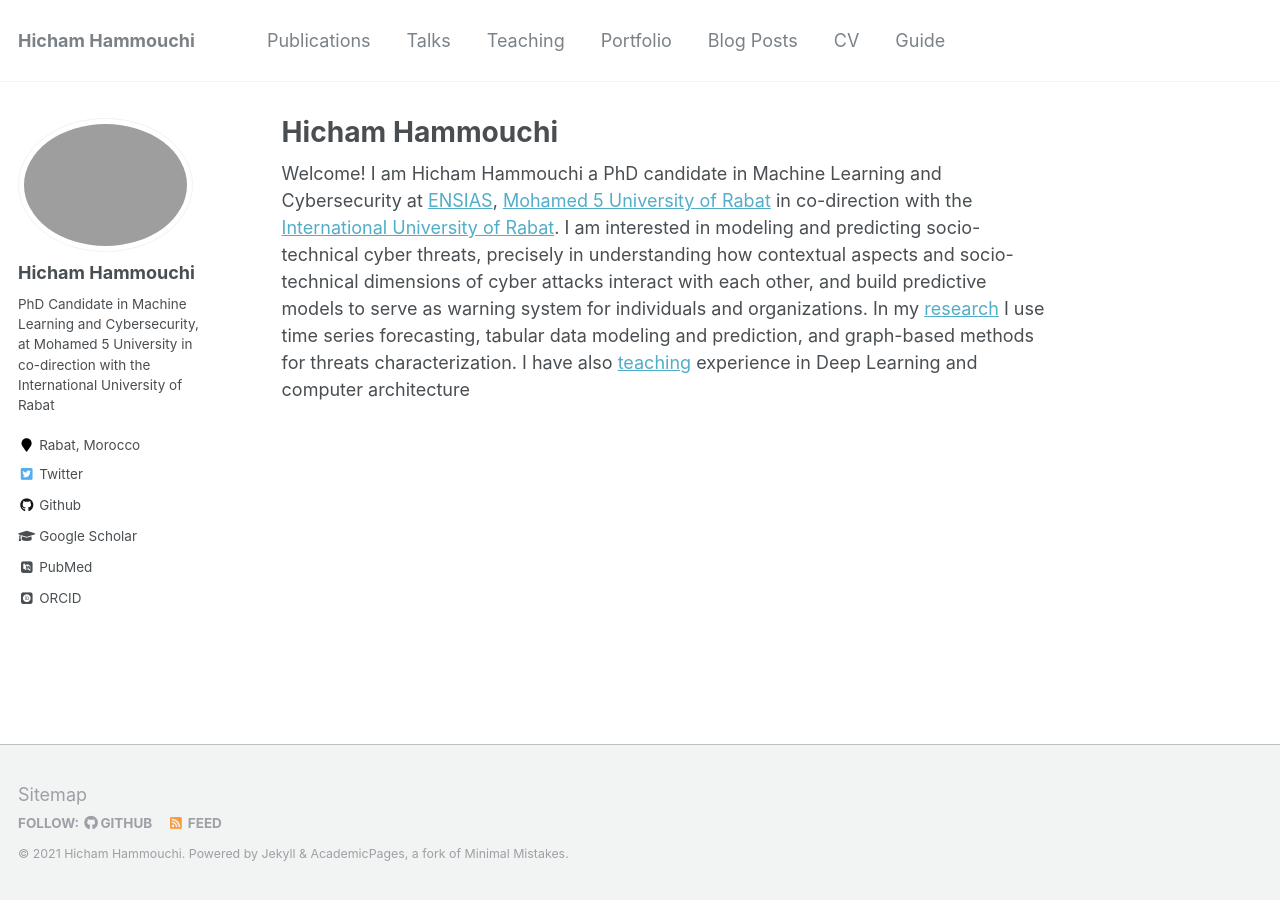
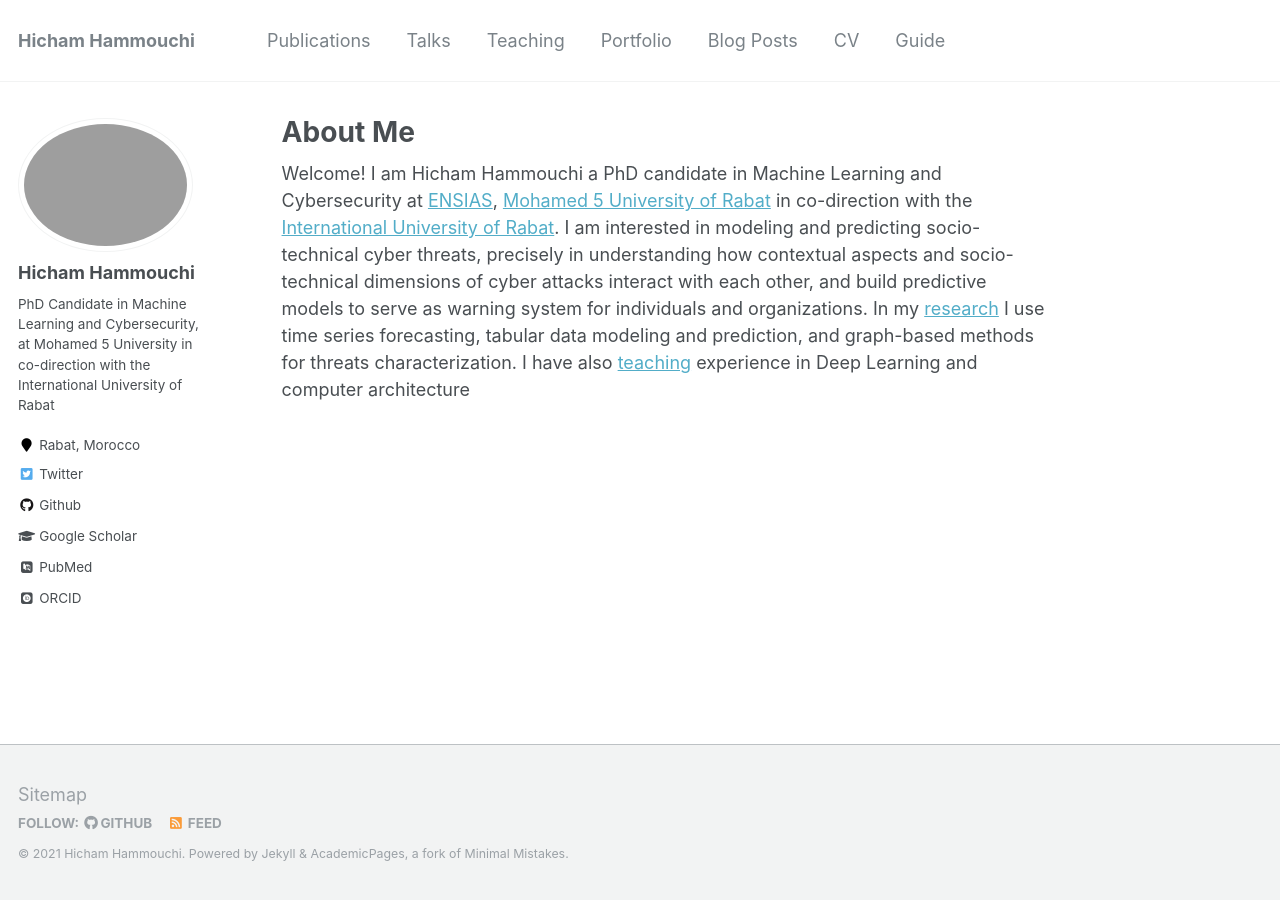
Before and after one commit to hhicham05/hichamhammouchi.github.io, a Jekyll site: the page built from _pages/about.md, in a window 1280 px wide. Built offline with Jekyll 4.4.1, drawn with Linux system fonts in a browser that asks for light colours; some web fonts are replaced.

Commit message:
Update about.md

```diff
--- a/_pages/about.md
+++ b/_pages/about.md
@@ -1,6 +1,6 @@
 ---
 permalink: /
-title: "Hicham Hammouchi"
+title: "About Me"
 excerpt: "About me"
 author_profile: true
 redirect_from:
```
